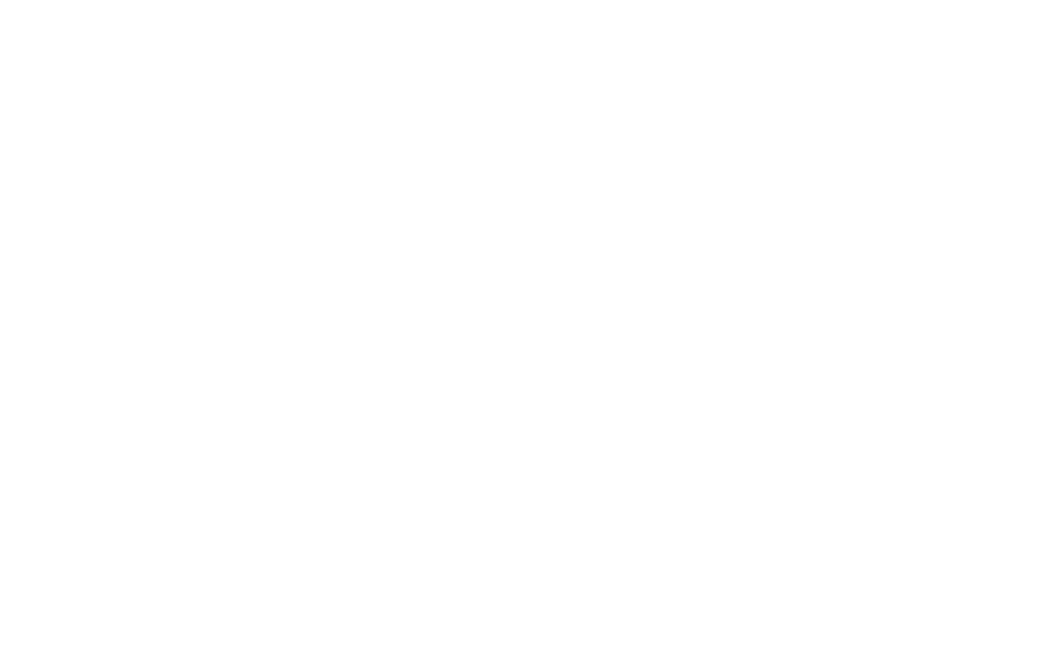
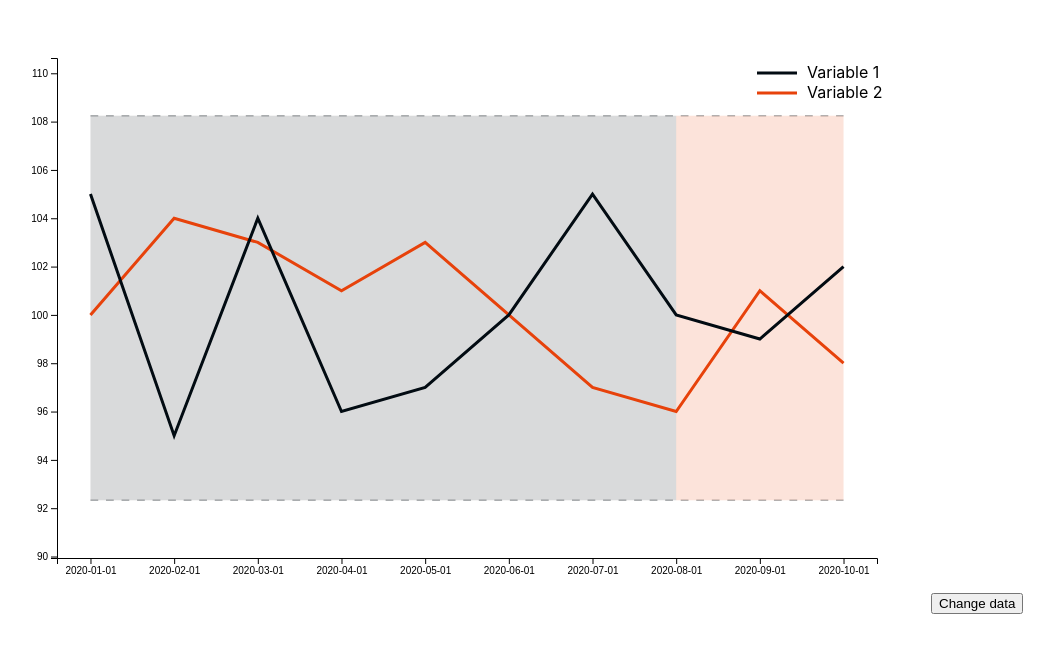
Before and after one commit to hannah-scott/sasd3, a plain HTML site: page charts/linechart/linechart.html in a window 1280 px wide. Shown: the whole page, without its empty margins (1-1055 px from the left). Drawn offline with nearby package versions, Linux system fonts and the light colour scheme.

Commit message:
Included upper and lower limits in dynamic range

```diff
--- a/charts/linechart/js/linechart.js
+++ b/charts/linechart/js/linechart.js
@@ -66,7 +66,7 @@ function drawChart(columnInfo, data) {
     // Calculate percent of range for padding
     var var1Vals = data.map(d => d[y1Label]),
         var2Vals = data.map(d => d[y2Label]),
-        vals = var1Vals.concat(var2Vals);
+        vals = var1Vals.concat(var2Vals).concat([lowerLimit, upperLimit]);
 
 
     var range = vals.reduce((a,b) => Math.max(a, b)) - vals.reduce((a,b) => Math.min(a, b));
@@ -242,50 +242,50 @@ if (window.addEventListener) {
 }
 
 // DEBUG settings
-// results = sampleData;
-// columnInfo = sampleColumnInfo;
-// data = formatSASData(columnInfo, results);
-// drawChart(columnInfo, data);
+results = sampleData;
+columnInfo = sampleColumnInfo;
+data = formatSASData(columnInfo, results);
+drawChart(columnInfo, data);
 
-// var change_id = 0;
+var change_id = 0;
 
-// function changeData() {
+function changeData() {
 
-//     if (change_id == 0) {
-//         sampleData = {data:[
-//             ["2020-01-01", "B", Math.floor(Math.random() * 11) + 95, Math.floor(Math.random() * 11) + 95],
-//             ["2020-02-01", "B", Math.floor(Math.random() * 11) + 95, Math.floor(Math.random() * 11) + 95],
-//             ["2020-03-01", "B", Math.floor(Math.random() * 11) + 95, Math.floor(Math.random() * 11) + 95],
-//             ["2020-04-01", "B", Math.floor(Math.random() * 11) + 95, Math.floor(Math.random() * 11) + 95],
-//             ["2020-05-01", "B", Math.floor(Math.random() * 11) + 95, Math.floor(Math.random() * 11) + 95],
-//             ["2020-06-01", "B", Math.floor(Math.random() * 11) + 95, Math.floor(Math.random() * 11) + 95],
-//             ["2020-07-01", "B", Math.floor(Math.random() * 11) + 95, Math.floor(Math.random() * 11) + 95],
-//             ["2020-08-01", "T", Math.floor(Math.random() * 11) + 95, Math.floor(Math.random() * 11) + 95],
-//             ["2020-09-01", "T", Math.floor(Math.random() * 11) + 95, Math.floor(Math.random() * 11) + 95],
-//             ["2020-10-01", "T", Math.floor(Math.random() * 11) + 95, Math.floor(Math.random() * 11) + 95],
-//         ]};
-//         change_id = 1;
-//         results = sampleData;
-//         columnInfo = sampleColumnInfo;
-//         data = formatSASData(columnInfo, results);
-//         drawChart(columnInfo, data);
-//     } else {
-//         sampleData = {data:[
-//             ["2020-01-01", "B", Math.floor(Math.random() * 11) + 95, Math.floor(Math.random() * 11) + 95],
-//             ["2020-02-01", "B", Math.floor(Math.random() * 11) + 95, Math.floor(Math.random() * 11) + 95],
-//             ["2020-03-01", "B", Math.floor(Math.random() * 11) + 95, Math.floor(Math.random() * 11) + 95],
-//             ["2020-04-01", "B", Math.floor(Math.random() * 11) + 95, Math.floor(Math.random() * 11) + 95],
-//             ["2020-05-01", "B", Math.floor(Math.random() * 11) + 95, Math.floor(Math.random() * 11) + 95],
-//             ["2020-06-01", "B", Math.floor(Math.random() * 11) + 95, Math.floor(Math.random() * 11) + 95],
-//             ["2020-07-01", "B", Math.floor(Math.random() * 11) + 95, Math.floor(Math.random() * 11) + 95],
-//             ["2020-08-01", "T", Math.floor(Math.random() * 11) + 95, Math.floor(Math.random() * 11) + 95],
-//             ["2020-09-01", "T", Math.floor(Math.random() * 11) + 95, Math.floor(Math.random() * 11) + 95],
-//             ["2020-10-01", "T", Math.floor(Math.random() * 11) + 95, Math.floor(Math.random() * 11) + 95],
-//         ]};
-//         change_id = 0;
-//         results = sampleData;
-//         columnInfo = sampleColumnInfo;
-//         data = formatSASData(columnInfo, results);
-//         drawChart(columnInfo, data);
-//     }
-// }
+    if (change_id == 0) {
+        sampleData = {data:[
+            ["2020-01-01", "B", Math.floor(Math.random() * 11) + 95, Math.floor(Math.random() * 11) + 95],
+            ["2020-02-01", "B", Math.floor(Math.random() * 11) + 95, Math.floor(Math.random() * 11) + 95],
+            ["2020-03-01", "B", Math.floor(Math.random() * 11) + 95, Math.floor(Math.random() * 11) + 95],
+            ["2020-04-01", "B", Math.floor(Math.random() * 11) + 95, Math.floor(Math.random() * 11) + 95],
+            ["2020-05-01", "B", Math.floor(Math.random() * 11) + 95, Math.floor(Math.random() * 11) + 95],
+            ["2020-06-01", "B", Math.floor(Math.random() * 11) + 95, Math.floor(Math.random() * 11) + 95],
+            ["2020-07-01", "B", Math.floor(Math.random() * 11) + 95, Math.floor(Math.random() * 11) + 95],
+            ["2020-08-01", "T", Math.floor(Math.random() * 11) + 95, Math.floor(Math.random() * 11) + 95],
+            ["2020-09-01", "T", Math.floor(Math.random() * 11) + 95, Math.floor(Math.random() * 11) + 95],
+            ["2020-10-01", "T", Math.floor(Math.random() * 11) + 95, Math.floor(Math.random() * 11) + 95],
+        ]};
+        change_id = 1;
+        results = sampleData;
+        columnInfo = sampleColumnInfo;
+        data = formatSASData(columnInfo, results);
+        drawChart(columnInfo, data);
+    } else {
+        sampleData = {data:[
+            ["2020-01-01", "B", Math.floor(Math.random() * 11) + 95, Math.floor(Math.random() * 11) + 95],
+            ["2020-02-01", "B", Math.floor(Math.random() * 11) + 95, Math.floor(Math.random() * 11) + 95],
+            ["2020-03-01", "B", Math.floor(Math.random() * 11) + 95, Math.floor(Math.random() * 11) + 95],
+            ["2020-04-01", "B", Math.floor(Math.random() * 11) + 95, Math.floor(Math.random() * 11) + 95],
+            ["2020-05-01", "B", Math.floor(Math.random() * 11) + 95, Math.floor(Math.random() * 11) + 95],
+            ["2020-06-01", "B", Math.floor(Math.random() * 11) + 95, Math.floor(Math.random() * 11) + 95],
+            ["2020-07-01", "B", Math.floor(Math.random() * 11) + 95, Math.floor(Math.random() * 11) + 95],
+            ["2020-08-01", "T", Math.floor(Math.random() * 11) + 95, Math.floor(Math.random() * 11) + 95],
+            ["2020-09-01", "T", Math.floor(Math.random() * 11) + 95, Math.floor(Math.random() * 11) + 95],
+            ["2020-10-01", "T", Math.floor(Math.random() * 11) + 95, Math.floor(Math.random() * 11) + 95],
+        ]};
+        change_id = 0;
+        results = sampleData;
+        columnInfo = sampleColumnInfo;
+        data = formatSASData(columnInfo, results);
+        drawChart(columnInfo, data);
+    }
+}
--- a/charts/linechart/linechart.html
+++ b/charts/linechart/linechart.html
@@ -14,7 +14,7 @@
     <body>
         <svg width="920" height="600"></svg>
 
-        <!-- <input type="button" value="Change data" onclick='changeData();'> -->
+        <input type="button" value="Change data" onclick='changeData();'>
 
         <script src="./js/linechart.js"></script>
     </body>
```
